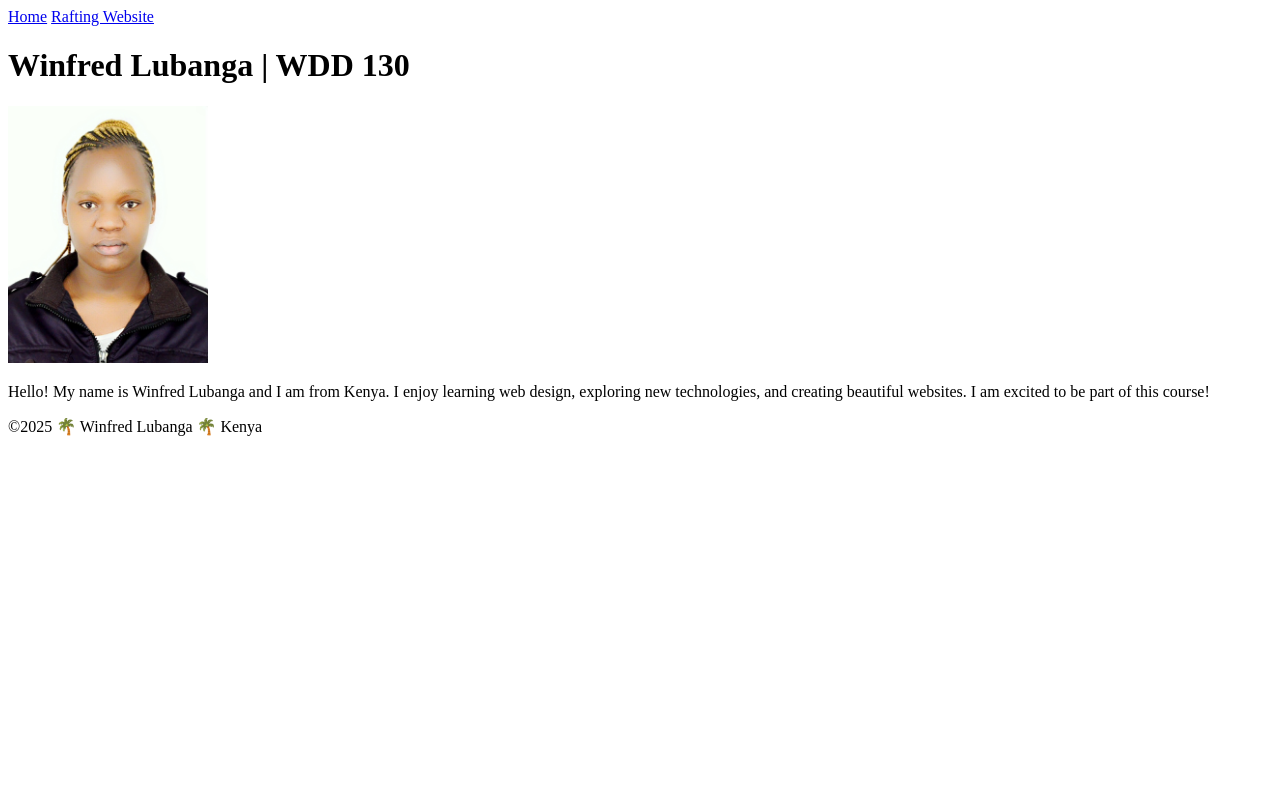
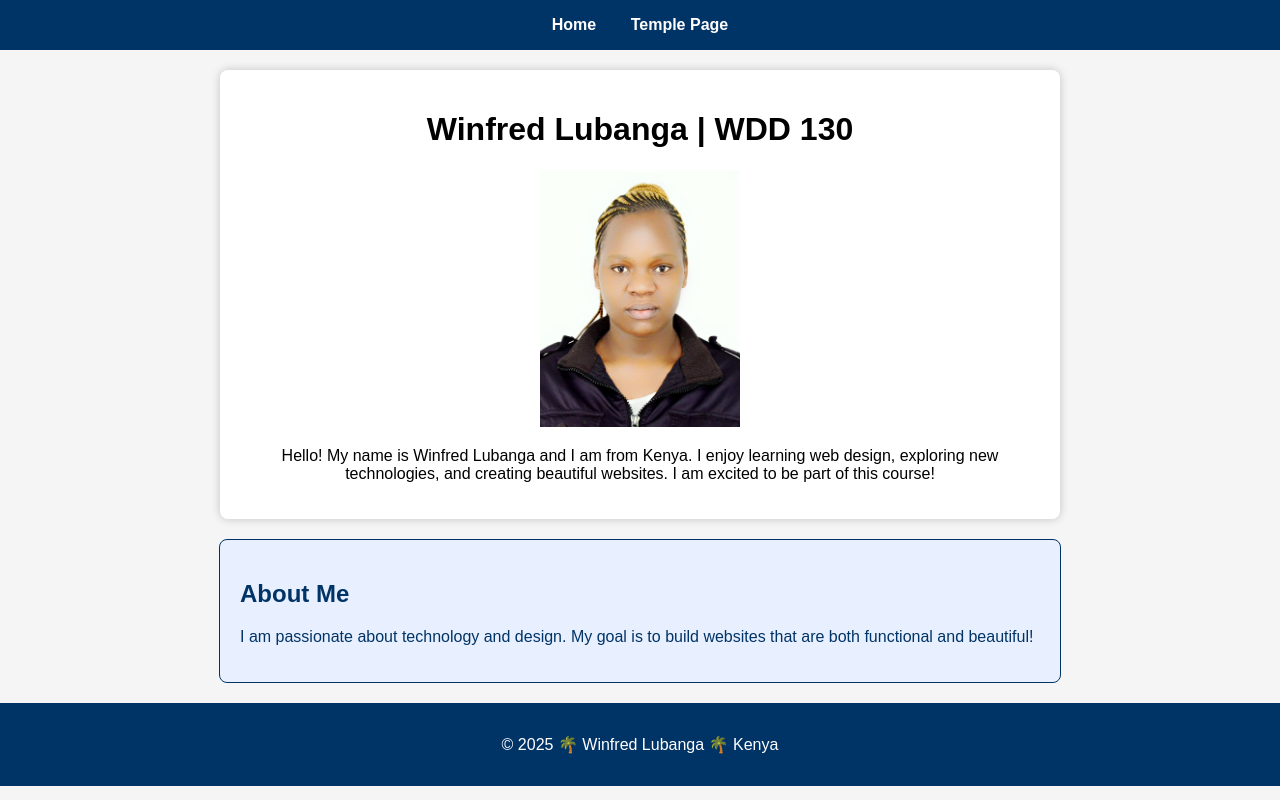
Before and after one commit to winfredlubanga/wdd130, a plain HTML site: page index.html in a window 1280 px wide. Drawn offline with Linux system fonts and the light colour scheme; files that its build step writes are made by us from their sources.

Commit message:
i added the style.css

```diff
--- a/index.html
+++ b/index.html
@@ -4,24 +4,35 @@
 <head>
     <meta charset="utf-8">
     <meta name="viewport" content="width=device-width, initial-scale=1.0">
+    <meta name="description" content="Home page for Winfred Lubanga - WDD130 Web Development course.">
+    <meta name="author" content="Winfred Lubanga">
     <title>Winfred Lubanga | WDD 130</title>
+    <link rel="stylesheet" href="styles/styles.css">
 </head>
 
 <body>
     <header>
         <nav>
-            <a href="#">Home</a>
-            <a href="wwr/">Rafting Website</a>
+            <a href="index.html">Home</a>
+            <a href="week02/temple.html">Temple Page</a>
         </nav>
     </header>
+
     <main>
         <h1>Winfred Lubanga | WDD 130</h1>
         <img src="images/profile.jpg" alt="Hello, my name is Winfred Lubanga" width="200">
         <p>Hello! My name is Winfred Lubanga and I am from Kenya. I enjoy learning web design, exploring new
             technologies, and creating beautiful websites. I am excited to be part of this course!</p>
     </main>
+
+    <aside>
+        <h2>About Me</h2>
+        <p>I am passionate about technology and design. My goal is to build websites that are both functional and
+            beautiful!</p>
+    </aside>
+
     <footer>
-        <p>&copy;2025 🌴 Winfred Lubanga 🌴 Kenya</p>
+        <p>© 2025 🌴 Winfred Lubanga 🌴 Kenya</p>
     </footer>
 </body>
 
--- /dev/null
+++ b/week02/styles/styles.css
@@ -0,0 +1,52 @@
+/* General Page Styling */
+body {
+    font-family: Arial, sans-serif;
+    background-color: #f5f5f5;
+    margin: 0;
+    padding: 0;
+}
+
+/* Navigation */
+nav {
+    background-color: #003366;
+    padding: 1em;
+    text-align: center;
+}
+
+nav a {
+    color: white;
+    text-decoration: none;
+    margin: 0 15px;
+    font-weight: bold;
+}
+
+/* Main Section */
+main {
+    max-width: 800px;
+    margin: 20px auto;
+    background-color: white;
+    padding: 20px;
+    border-radius: 8px;
+    text-align: center;
+    box-shadow: 0 0 10px rgba(0, 0, 0, 0.2);
+}
+
+/* Aside Section */
+aside {
+    max-width: 800px;
+    margin: 20px auto;
+    background-color: #e8f0ff;
+    border: 1px solid #003366;
+    border-radius: 8px;
+    padding: 20px;
+    color: #003366;
+}
+
+/* Footer */
+footer {
+    background-color: #003366;
+    color: white;
+    text-align: center;
+    padding: 1em 0;
+    margin-top: 20px;
+}
```
